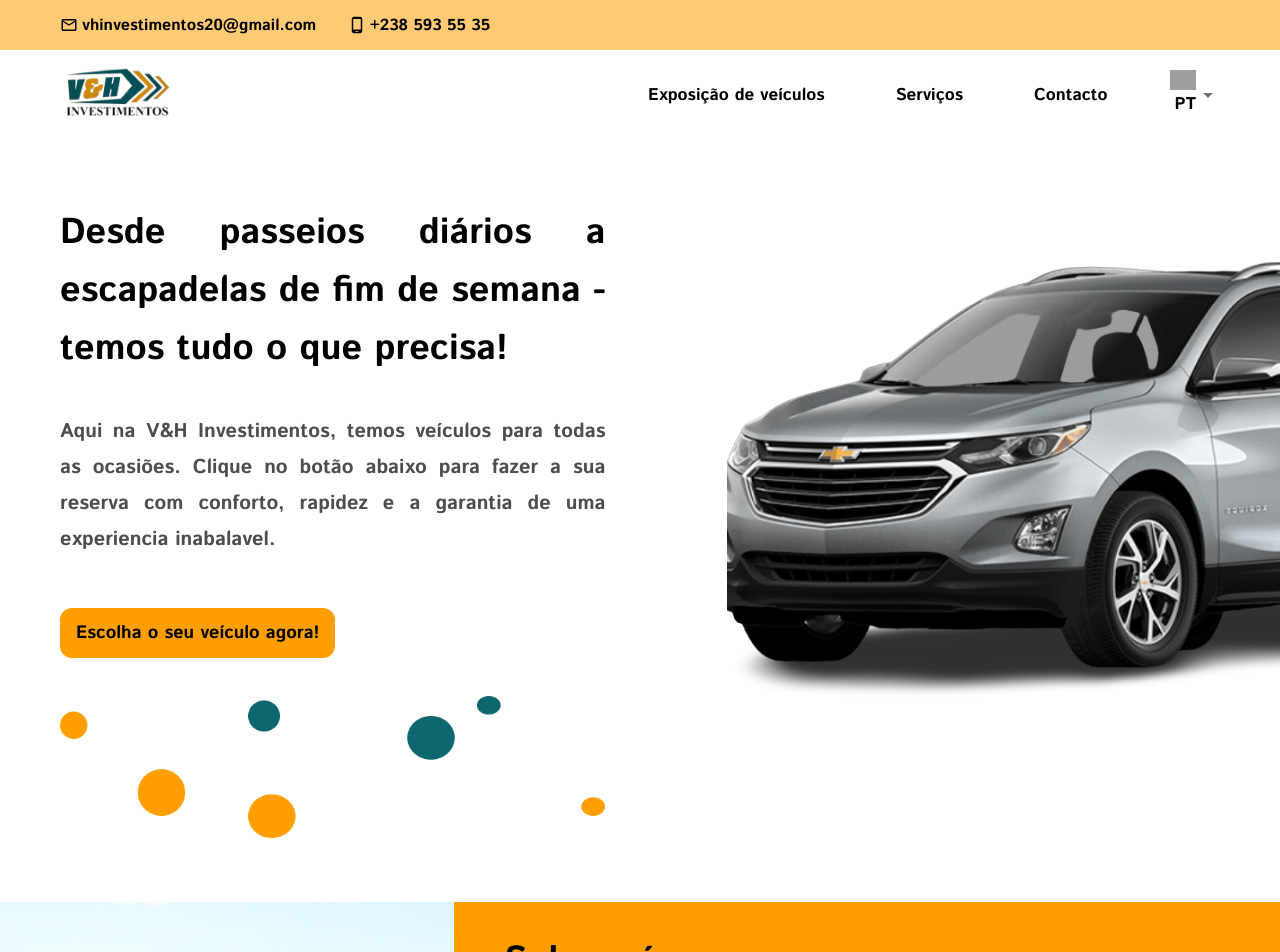
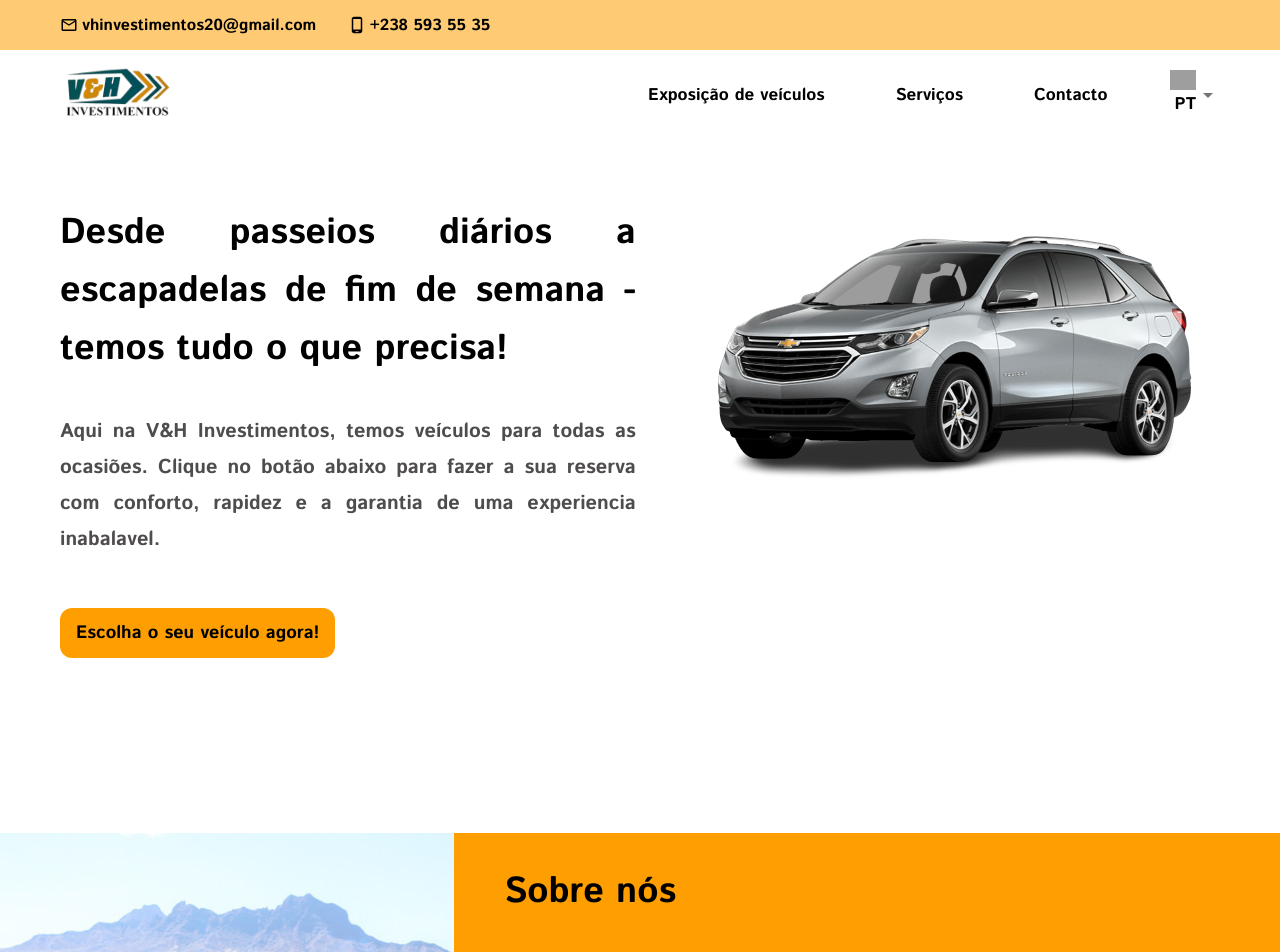
Before and after one commit to d-coder47/rent-a-car, a React (Vite) app: page / in a window 1280 px wide. Shown: the top 952 px of the page. Built offline with nearby package versions, Linux system fonts and the light colour scheme; grey boxes are pictures that could not be loaded.

Commit message:
feat: Add car image to hero section

```diff
--- a/src/components/Hero/Hero.tsx
+++ b/src/components/Hero/Hero.tsx
@@ -1,7 +1,6 @@
 import { Avatar, Box, Button, Typography, useTheme } from "@mui/material";
 import React from "react";
 import { useTranslation } from "react-i18next";
-import bubbles from "../../assets/bubbles.png";
 import carImage from "../../assets/car.png";
 
 const Hero: React.FC = () => {
@@ -89,12 +88,13 @@ const Hero: React.FC = () => {
           lg: "space-between",
           xl: "space-between",
         },
+
         marginTop: "5%",
       }}
     >
       <Box
         sx={{
-          width: "100%",
+          width: "75%",
           display: {
             xs: "flex",
             sm: "flex",
@@ -114,7 +114,6 @@ const Hero: React.FC = () => {
               lg: "60px",
               xl: "60px",
             },
-            width: "75%",
             display: {
               xs: "flex",
               sm: "flex",
@@ -141,22 +140,6 @@ const Hero: React.FC = () => {
           >
             {t("homepage.hero.cta")}
           </Button>
-
-          <Box
-            sx={{
-              marginTop: "7%",
-            }}
-          >
-            <Avatar
-              alt="bubbles images"
-              src={bubbles}
-              sx={{
-                width: "100%",
-                height: "100%",
-                borderRadius: "0",
-              }}
-            />
-          </Box>
         </Box>
       </Box>
       <Box
@@ -174,7 +157,7 @@ const Hero: React.FC = () => {
             sm: "73%",
             md: "73%",
             lg: "76%",
-            xl: "76%",
+            xl: "100%",
           },
           overflow: "hidden",
         }}
@@ -188,18 +171,11 @@ const Hero: React.FC = () => {
               xs: "50%",
               sm: "50%",
               md: "50%",
-              lg: "80%",
-              xl: "80%",
+              lg: "50%",
+              xl: "66%",
             },
             borderRadius: "0px",
             objectFit: "cover",
-            marginLeft: {
-              xs: "30%",
-              sm: "30%",
-              md: "30%",
-              lg: "50%",
-              xl: "30%",
-            },
           }}
         />
       </Box>
--- a/src/pages/Home.tsx
+++ b/src/pages/Home.tsx
@@ -12,6 +12,7 @@ const Home = () => {
       <Header />
       <Hero />
       <About />
+      <Services />
     </Box>
   );
 };
```
Also changed, not shown: src/assets/bubbles.png (deleted).
